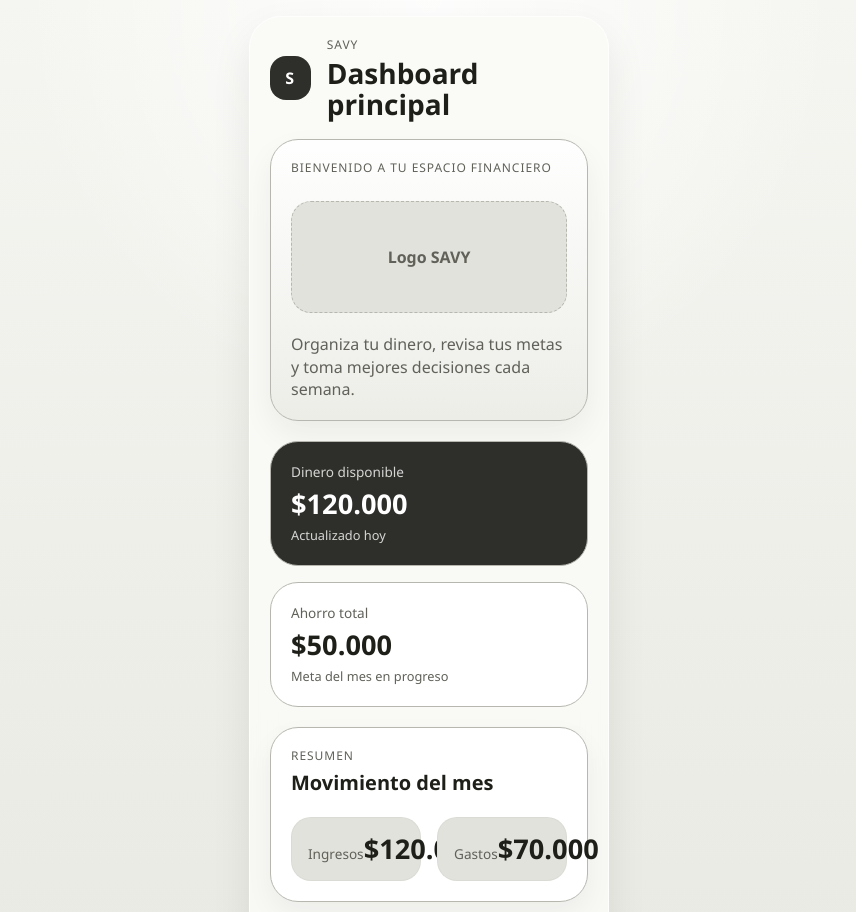
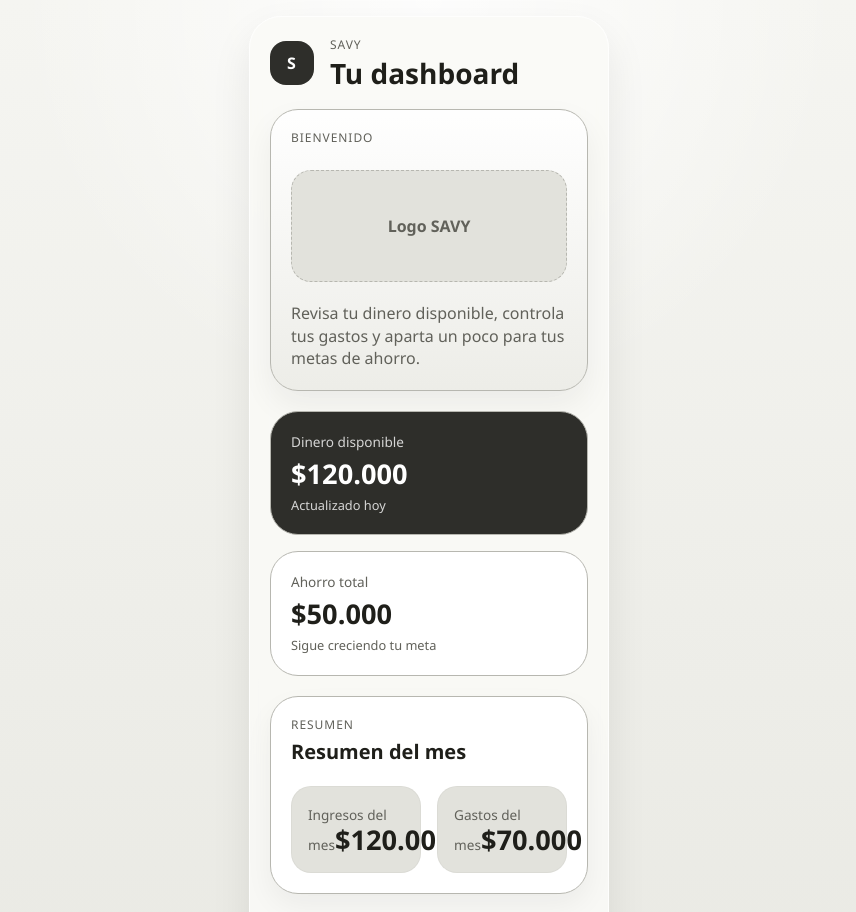
Before and after one commit to nikkiyuki/Entrega2_AppHibrida_AM, a React (Vite) app: page / in a window 1280 px wide. Shown: the top 912 px of the page, without its empty margins (211-1067 px from the left). Built offline with nearby package versions, Linux system fonts and the light colour scheme.

Commit message:
Completo el diseño de dashboard principal

```diff
--- a/src/pages/home/Home.tsx
+++ b/src/pages/home/Home.tsx
@@ -1,4 +1,15 @@
+const dashboardData = {
+  dineroDisponible: '$120.000',
+  ahorroTotal: '$50.000',
+  ingresosMes: '$120.000',
+  gastosMes: '$70.000',
+}
+
 export default function Home() {
+  const handleAction = (actionName: string) => {
+    console.log(`Accion pendiente: ${actionName}`)
+  }
+
   return (
     <main className="app-shell">
       <section className="screen stack">
@@ -6,30 +17,34 @@ export default function Home() {
           <div className="brand-badge">S</div>
           <div>
             <p className="eyebrow">SAVY</p>
-            <h1 className="title">Dashboard principal</h1>
+            <h1 className="title">Tu dashboard</h1>
           </div>
         </header>
 
         <article className="hero-card stack">
-          <p className="eyebrow">Bienvenido a tu espacio financiero</p>
+          <p className="eyebrow">Bienvenido</p>
           <div className="logo-placeholder">Logo SAVY</div>
           <p className="text-muted">
-            Organiza tu dinero, revisa tus metas y toma mejores decisiones cada
-            semana.
+            Revisa tu dinero disponible, controla tus gastos y aparta un poco
+            para tus metas de ahorro.
           </p>
         </article>
 
         <section className="balance-grid" aria-label="Resumen financiero">
           <article className="stat-card stat-card--highlight">
             <span className="stat-card__label">Dinero disponible</span>
-            <strong className="stat-card__value">$120.000</strong>
+            <strong className="stat-card__value">
+              {dashboardData.dineroDisponible}
+            </strong>
             <span className="stat-card__hint">Actualizado hoy</span>
           </article>
 
           <article className="stat-card">
             <span className="stat-card__label">Ahorro total</span>
-            <strong className="stat-card__value">$50.000</strong>
-            <span className="stat-card__hint">Meta del mes en progreso</span>
+            <strong className="stat-card__value">
+              {dashboardData.ahorroTotal}
+            </strong>
+            <span className="stat-card__hint">Sigue creciendo tu meta</span>
           </article>
         </section>
 
@@ -37,33 +52,53 @@ export default function Home() {
           <div className="section-heading">
             <div>
               <p className="eyebrow">Resumen</p>
-              <h2 className="section-title">Movimiento del mes</h2>
+              <h2 className="section-title">Resumen del mes</h2>
             </div>
           </div>
 
           <div className="mini-summary-grid">
             <article className="mini-summary">
-              <span className="mini-summary__label">Ingresos</span>
-              <strong className="mini-summary__value">$120.000</strong>
+              <span className="mini-summary__label">Ingresos del mes</span>
+              <strong className="mini-summary__value">
+                {dashboardData.ingresosMes}
+              </strong>
             </article>
             <article className="mini-summary">
-              <span className="mini-summary__label">Gastos</span>
-              <strong className="mini-summary__value">$70.000</strong>
+              <span className="mini-summary__label">Gastos del mes</span>
+              <strong className="mini-summary__value">
+                {dashboardData.gastosMes}
+              </strong>
             </article>
           </div>
         </section>
 
         <section className="dashboard-actions" aria-label="Acciones principales">
-          <button className="button button--secondary" type="button">
+          <button
+            className="button button--secondary"
+            type="button"
+            onClick={() => handleAction('Registrar ingreso')}
+          >
             Registrar ingreso
           </button>
-          <button className="button button--secondary" type="button">
+          <button
+            className="button button--secondary"
+            type="button"
+            onClick={() => handleAction('Registrar gasto')}
+          >
             Registrar gasto
           </button>
-          <button className="button button--secondary" type="button">
+          <button
+            className="button button--secondary"
+            type="button"
+            onClick={() => handleAction('Ahorrar')}
+          >
             Ahorrar
           </button>
-          <button className="button button--primary" type="button">
+          <button
+            className="button button--primary"
+            type="button"
+            onClick={() => handleAction('Ver resumen')}
+          >
             Ver resumen
           </button>
         </section>
```
